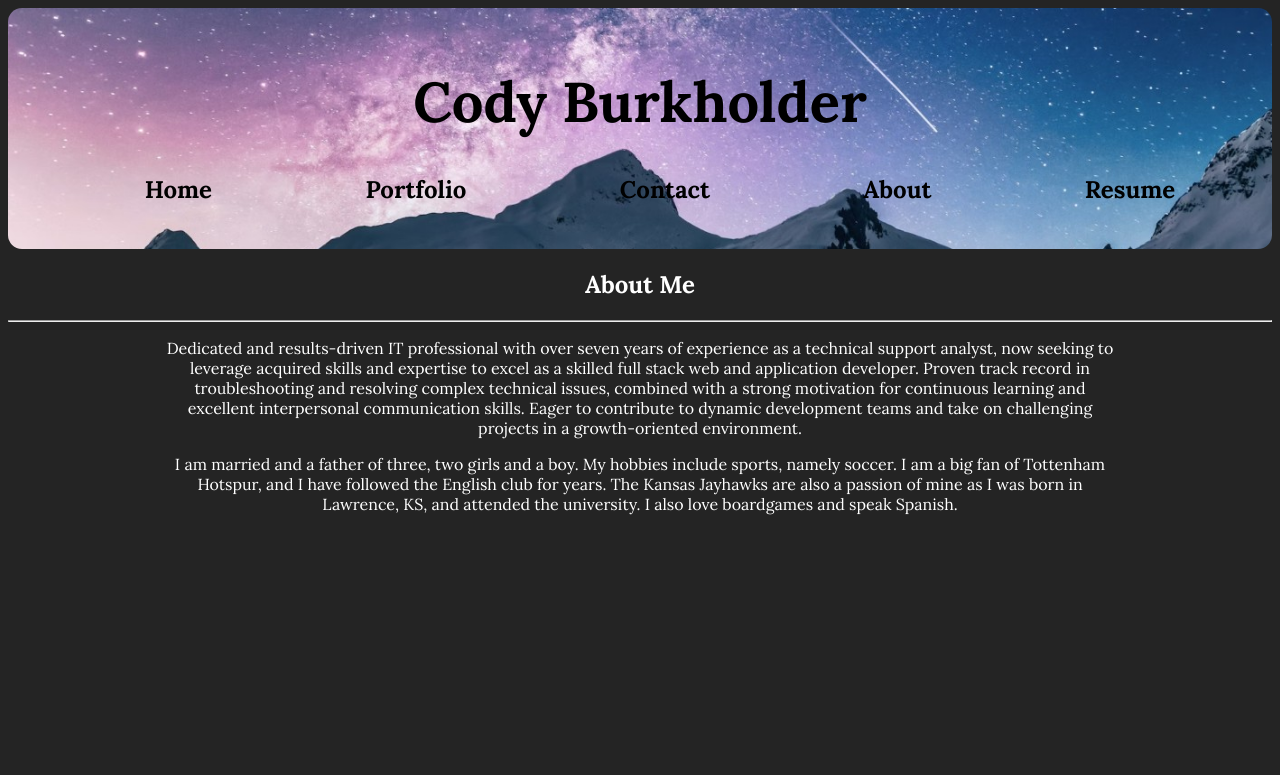
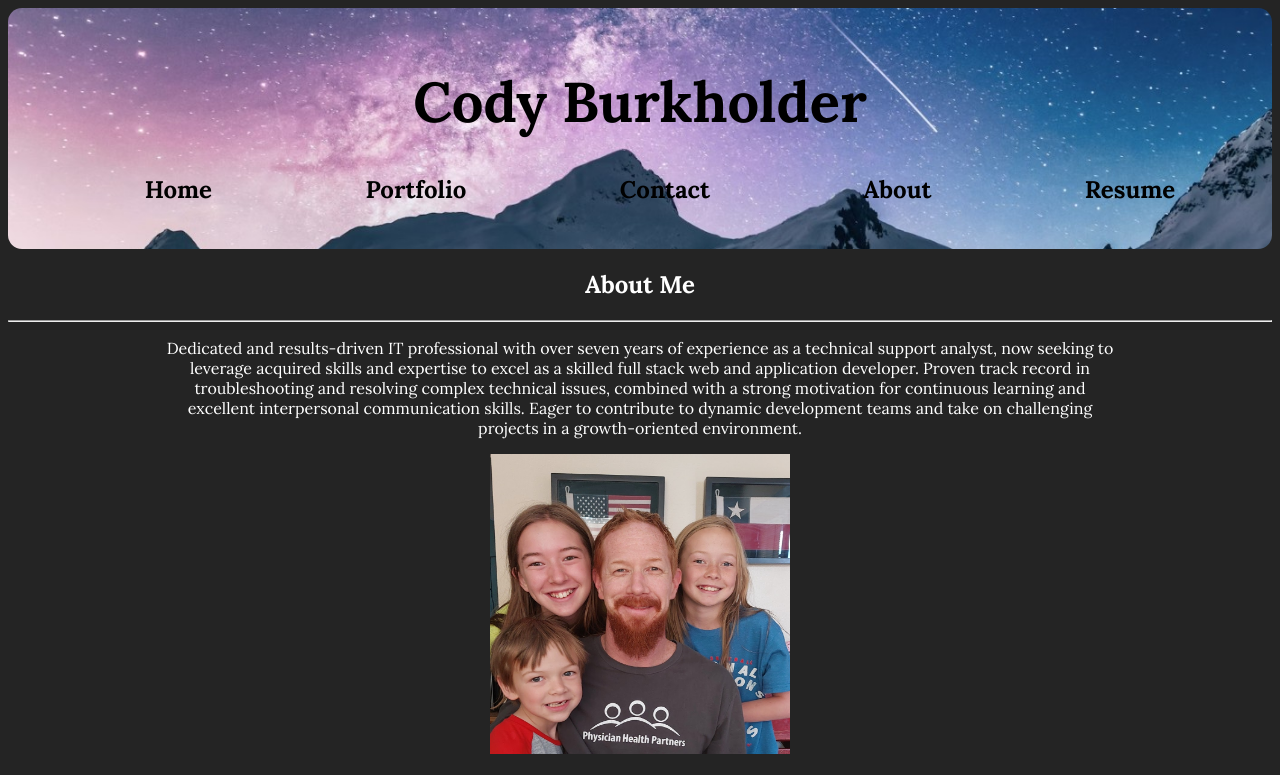
Before and after one commit to chilejay7/React-Portfolio, a React (Vite) app: page / in a window 1280 px wide. Shown: the top 775 px of the page. Built offline with nearby package versions, Linux system fonts and the light colour scheme.

Commit message:
picture added to about

```diff
--- a/src/pages/About.css
+++ b/src/pages/About.css
@@ -4,3 +4,8 @@
     text-align: center;
     color: white;
 }
+
+.about img {
+    width: 300px;
+    height: 300px;
+}
--- a/src/pages/AboutPage.jsx
+++ b/src/pages/AboutPage.jsx
@@ -16,6 +16,8 @@ function AboutPage() {
                     teams and take on challenging projects in a growth-oriented environment.
                 </p>
 
+                <img src="src\assets\family_photo.jpeg"></img>
+
                 <p>
                     I am married and a father of three, two girls and a boy. My hobbies include sports, namely soccer. I am
                     a big fan of Tottenham Hotspur, and I have followed the English club for years. The Kansas Jayhawks are
```
Also changed, not shown: src/assets/family_photo.jpeg (added).
